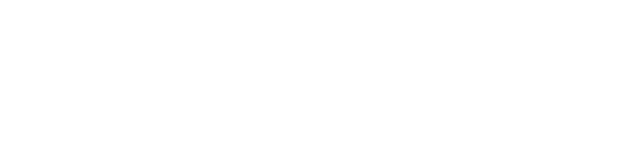
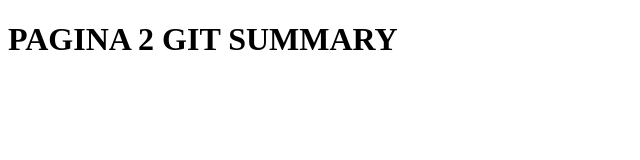
Before and after one commit to AlexMonz/Git_summary, a plain HTML site: page page2.html in a window 1280 px wide. Shown: the whole page, without its empty margins (0-640 px from the left). Drawn offline with Linux system fonts and the light colour scheme.

Commit message:
Update page2.html
add title page2

```diff
--- a/page2.html
+++ b/page2.html
@@ -7,6 +7,6 @@
     <title>Pagina_2</title>
 </head>
 <body>
-
+    <H1>PAGINA 2 GIT SUMMARY</H1>
 </body>
 </html>
```
